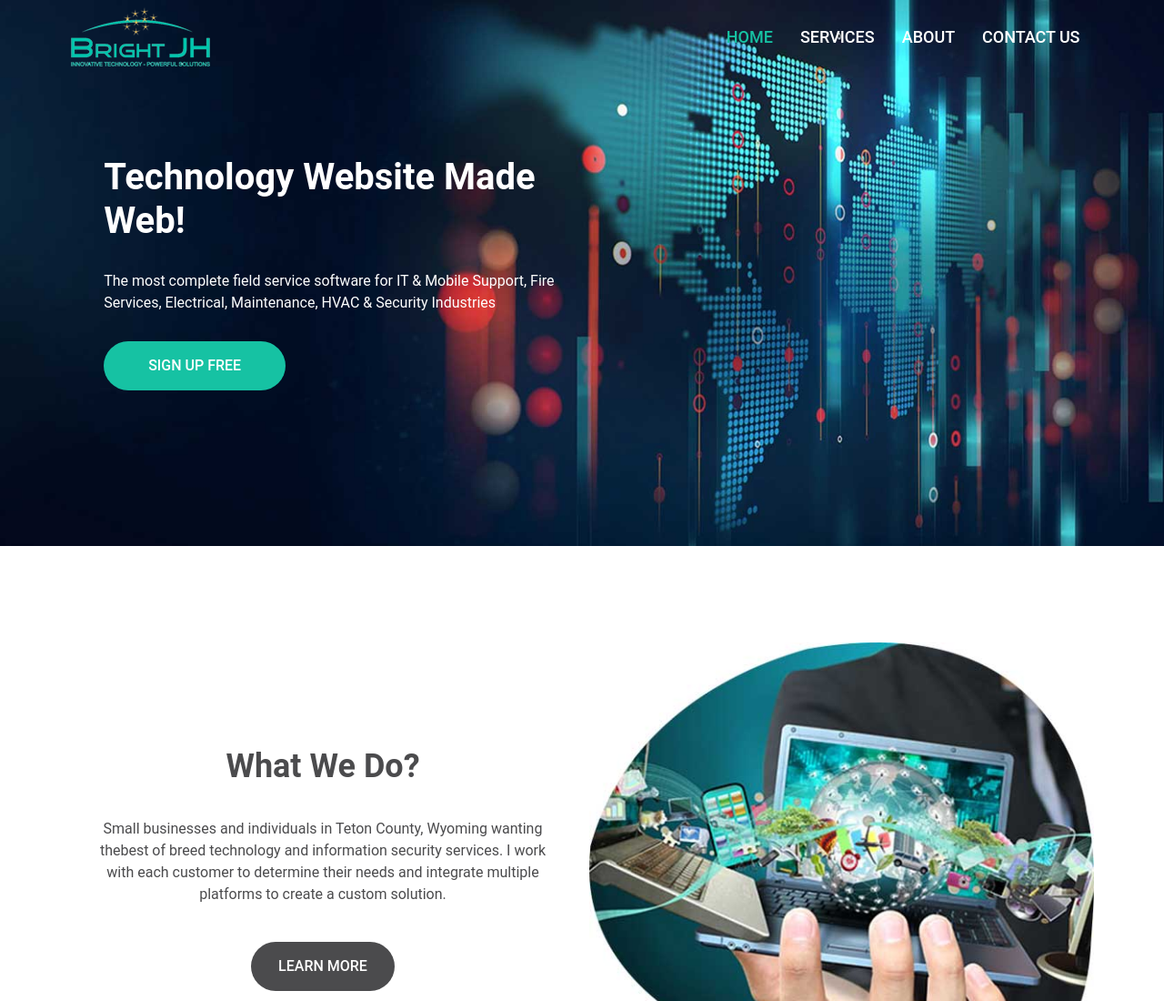
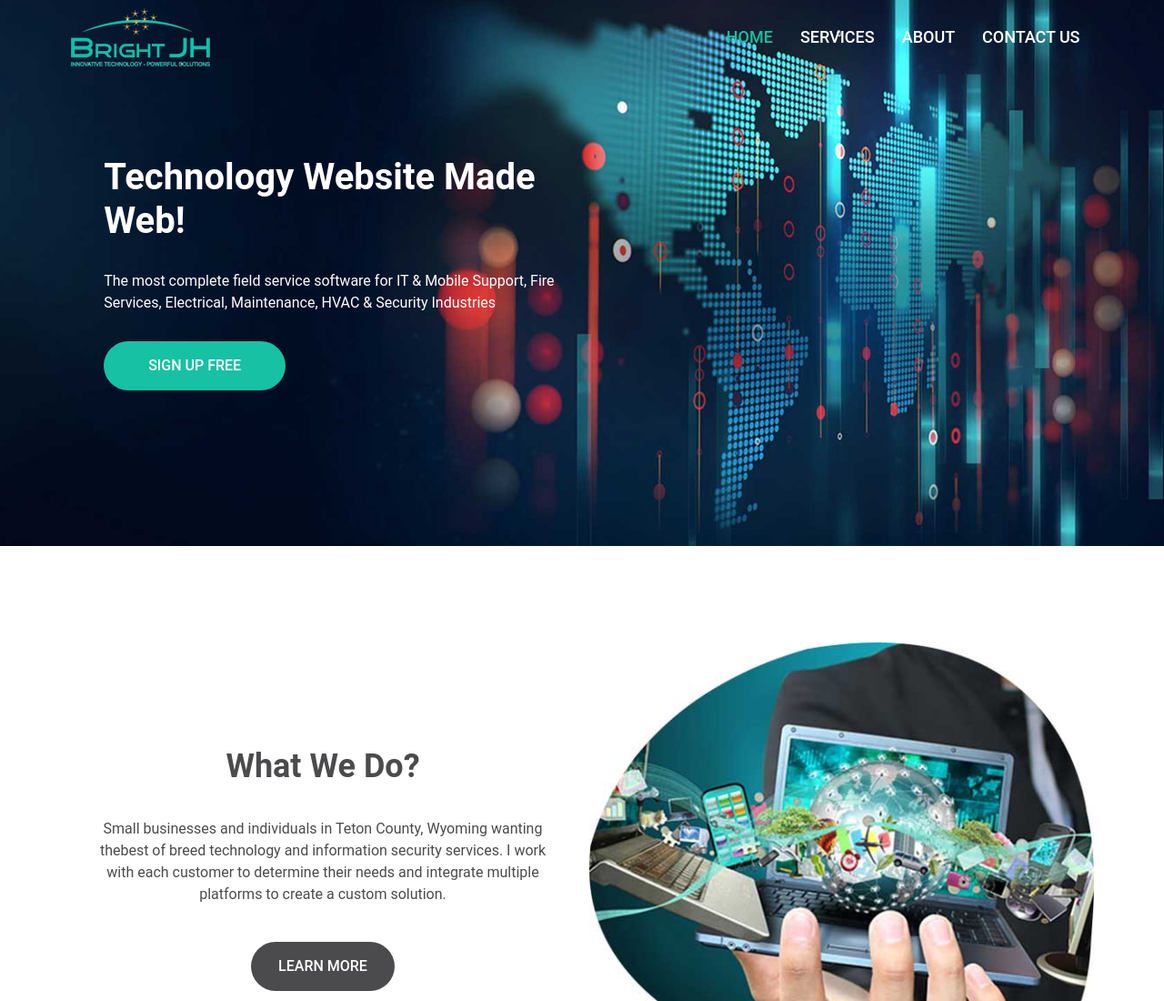
Before and after one commit to tanvirwebtech/demo-project1, a plain HTML site: page index.html in a window 1280 px wide. Shown: the top 1100 px of the page at 91% size. Drawn offline with nearby package versions, Linux system fonts and the light colour scheme.

Commit message:
background img fixed

```diff
--- a/css/style.css
+++ b/css/style.css
@@ -40,6 +40,7 @@ a{
     background-size: cover;
     background-repeat: no-repeat;
     background-attachment: fixed;
+    background-position: center;
     height: 600px;
     display: flex;
     align-items: center;
```
